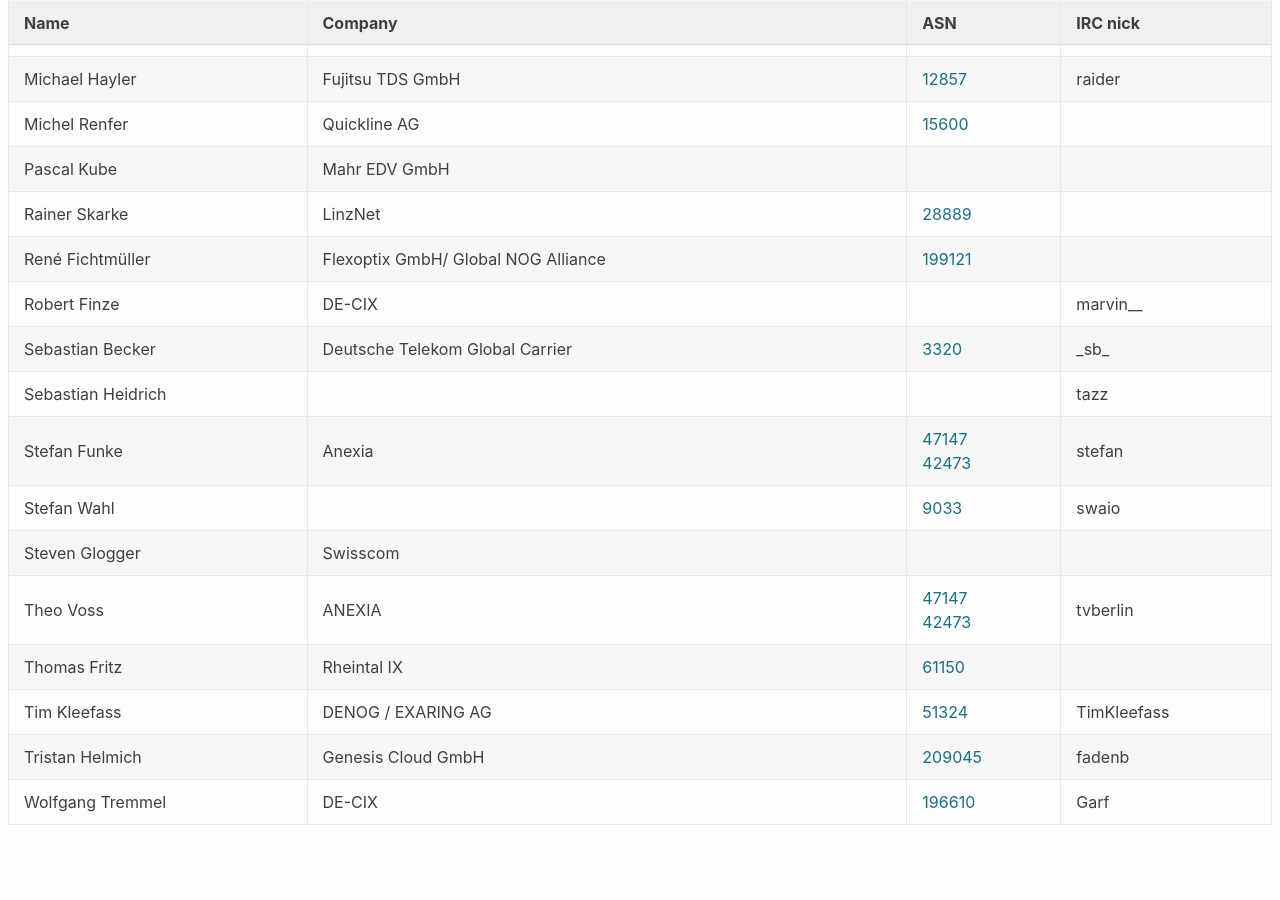
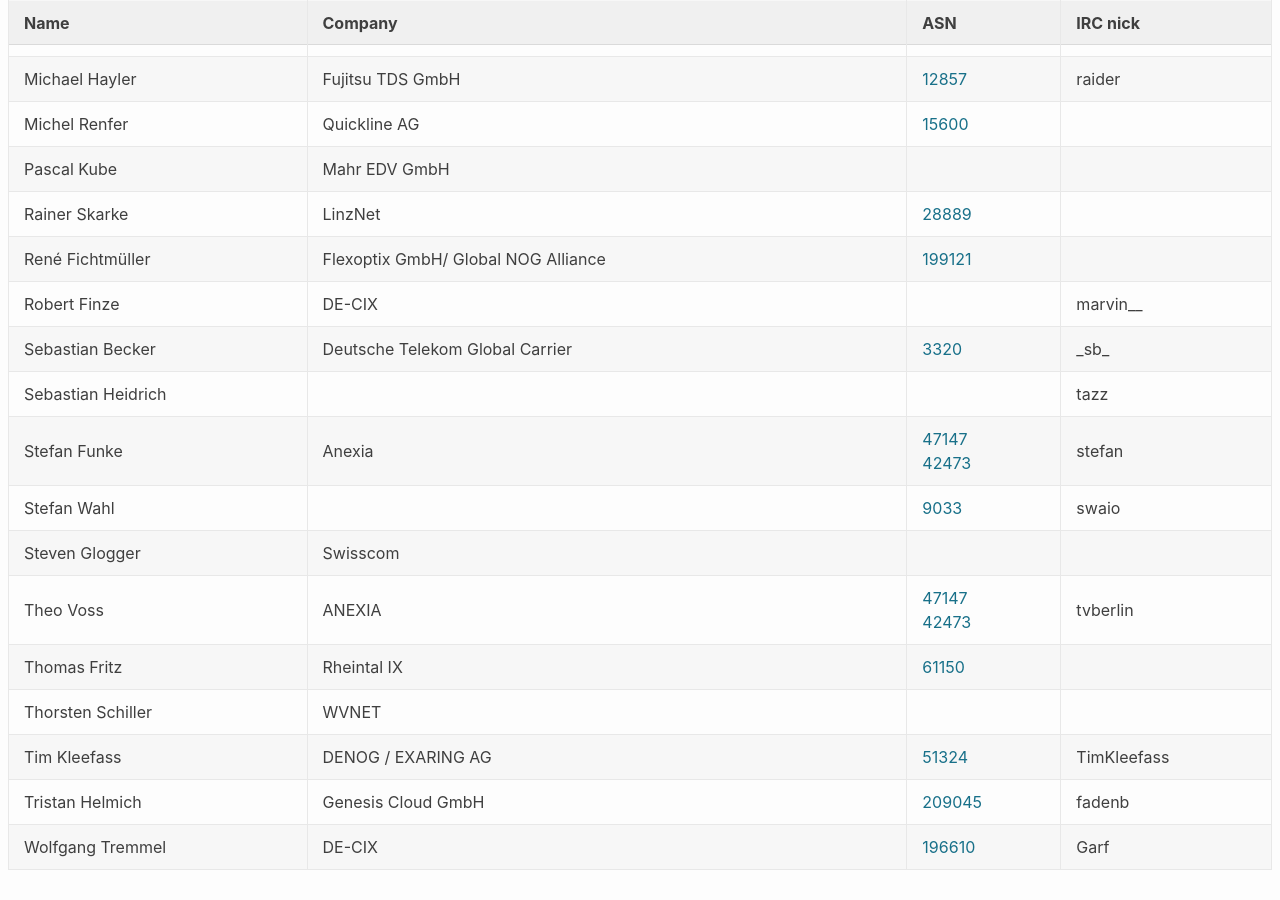
Before and after one commit to denog/pretix-attendeelist, a Jekyll site: the page built from index.markdown, in a window 1280 px wide and 900 px high, scrolled down 1122 px. Built offline with Jekyll 4.4.1, drawn with Linux system fonts in a browser that asks for light colours; before the commit the page ends 1977 px from its top, so only the background shows below that.

Commit message:
Latest data: Wed Mar 17 09:00:19 UTC 2021

```diff
--- a/_data/attendees_meetup_leader_2021-01.json
+++ b/_data/attendees_meetup_leader_2021-01.json
@@ -228,6 +228,12 @@
     "asn": "61150"
   },
   {
+    "name": "Thorsten Schiller",
+    "company": "WVNET",
+    "irc": null,
+    "asn": null
+  },
+  {
     "name": "Tim Kleefass",
     "company": "DENOG / EXARING AG",
     "irc": "TimKleefass",
```
